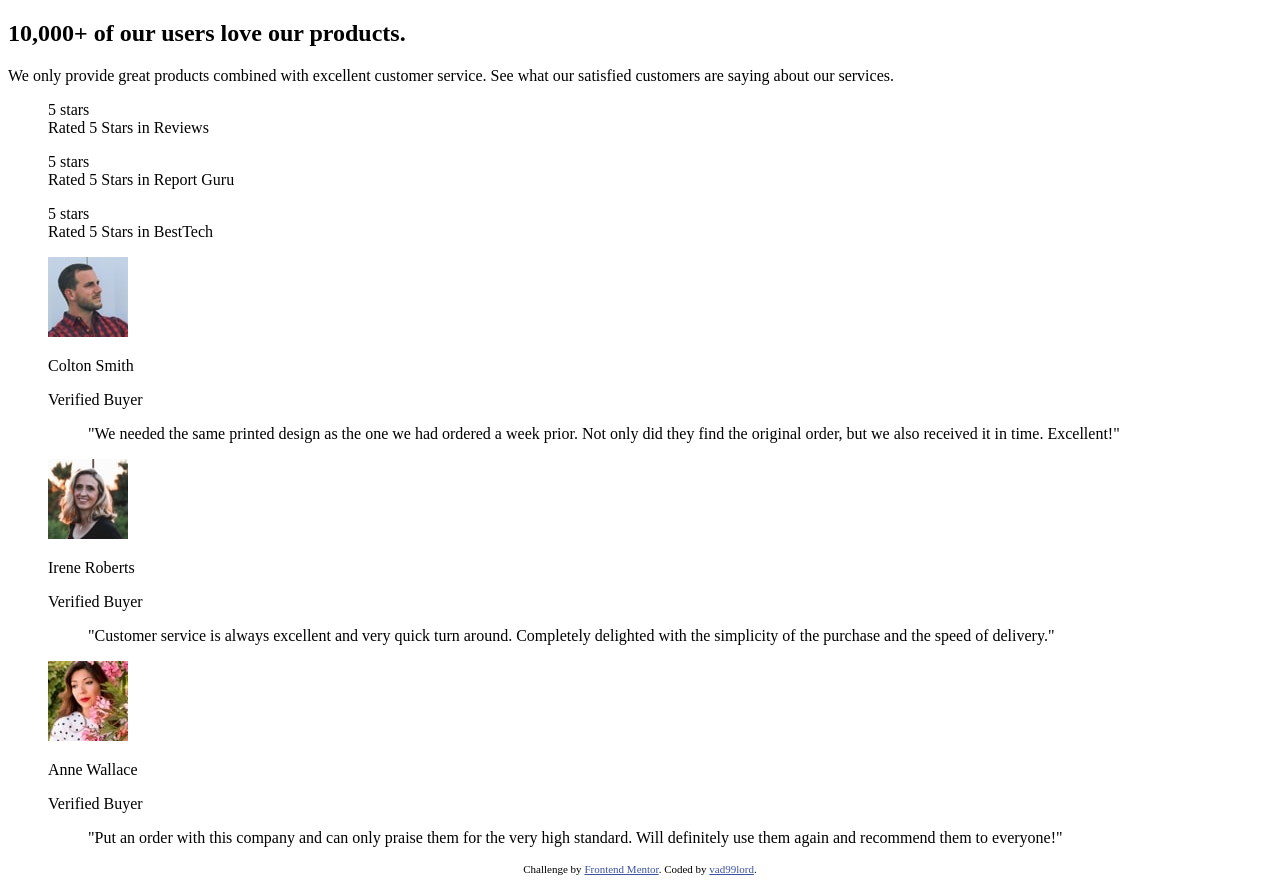
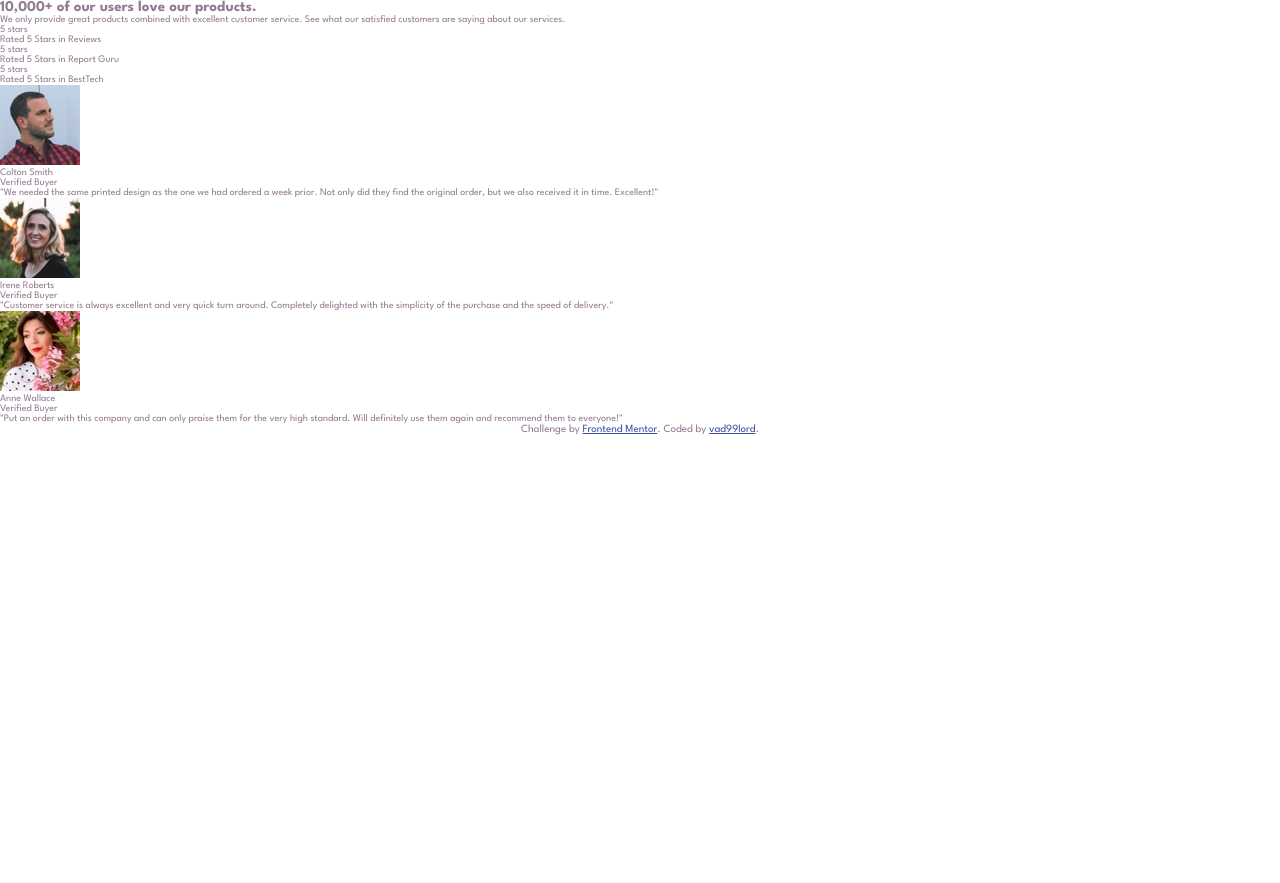
Before and after one commit to vad99lord/social-proof-section, a plain HTML site: page index.html in a window 1280 px wide. After the commit the page ends 800 px from the top, so only its background shows below. Drawn offline with Linux system fonts and the light colour scheme.

Commit message:
add starter css, add fonts

```diff
--- a/index.html
+++ b/index.html
@@ -14,6 +14,19 @@
       sizes="32x32"
       href="./images/favicon-32x32.png"
     />
+
+    <link rel="preconnect" href="https://fonts.googleapis.com" />
+    <link
+      rel="preconnect"
+      href="https://fonts.gstatic.com"
+      crossorigin
+    />
+    <link
+      href="https://fonts.googleapis.com/css2?family=League+Spartan:wght@400;500;700&display=swap"
+      rel="stylesheet"
+    />
+
+    <link rel="stylesheet" href="styles/styles.css" />
 
     <title>Frontend Mentor | Social proof section</title>
 
--- /dev/null
+++ b/styles/styles.css
@@ -0,0 +1,53 @@
+/*
+## Layout
+- Mobile: 375px
+- Desktop: 1440px
+
+## Colors
+
+### Primary
+Very Dark Magenta: hsl(300, 43%, 22%)
+Soft Pink: hsl(333, 80%, 67%)
+
+### Neutral
+Dark Grayish Magenta: hsl(303, 10%, 53%)
+Light Grayish Magenta: hsl(300, 24%, 96%)
+White: hsl(0, 0%, 100%)
+
+## Typography
+
+### Body Copy
+- Font size: 15px
+
+### Font
+- Family: [League Spartan](https://fonts.google.com/specimen/League+Spartan)
+- Weights: 400, 500, 700 */
+
+:root {
+  --color-primary-dark: hsl(300, 43%, 22%);
+  --color-primary-soft: hsl(333, 80%, 67%);
+
+  --color-neutral-dark: hsl(303, 10%, 53%);
+  --color-neutral-light: hsl(300, 24%, 96%);
+  --color-neutral-white: hsl(0, 0%, 100%);
+}
+
+* {
+  padding: 0;
+  margin: 0;
+  box-sizing: border-box;
+}
+
+html {
+  /* font-size: 10px; */
+  /* 10px / 16px = 0.625 = 62.5% */
+  /* Percentage of user's browser font-size setting */
+  font-size: 62.5%;
+}
+
+body {
+  font-family: "League Spartan", sans-serif;
+  line-height: 1;
+  color: var(--color-neutral-dark);
+  background-color: var(--color-neutral-white);
+}
```
